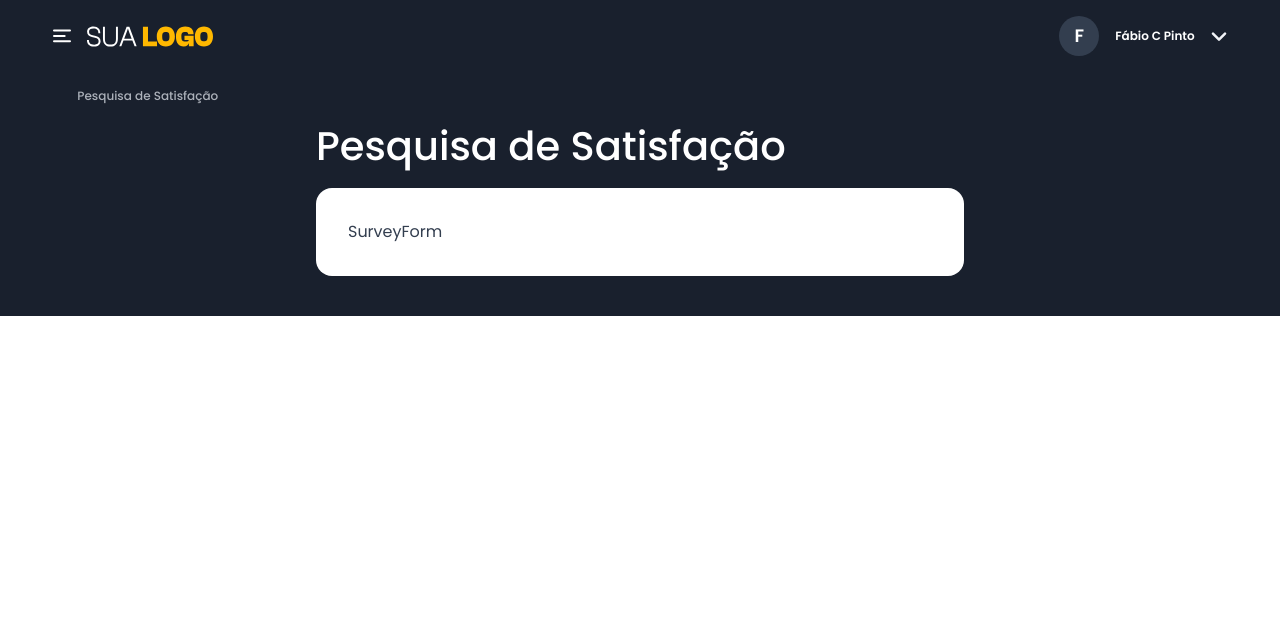
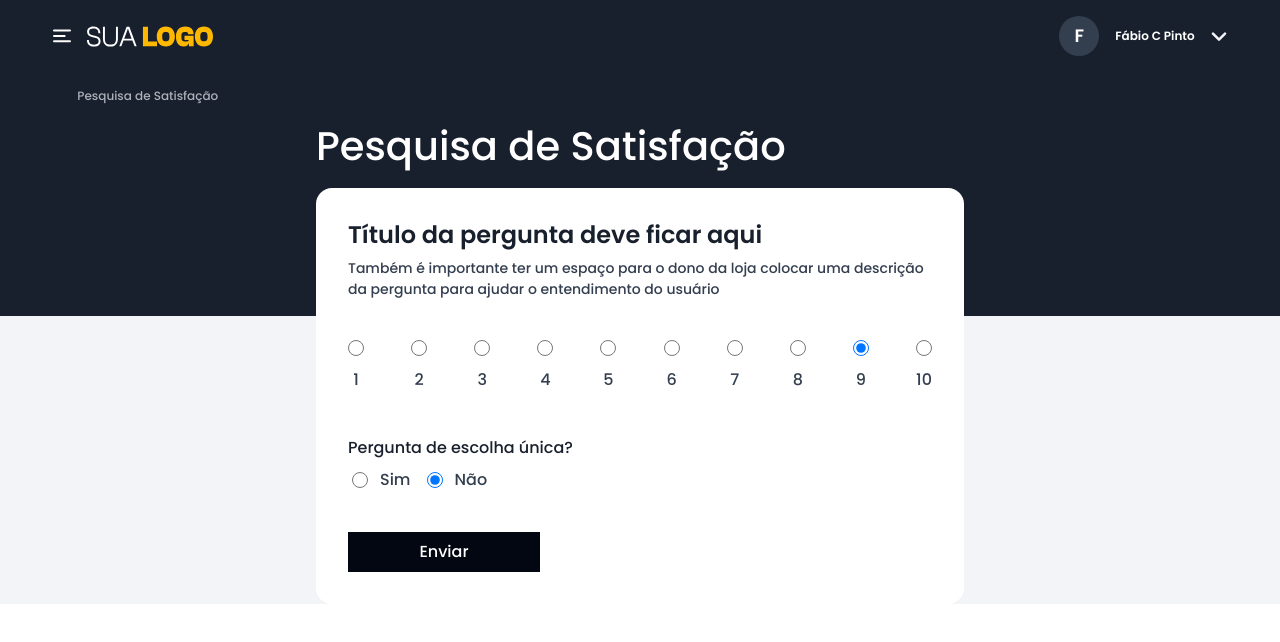
Before and after one commit to Sathosk/test-fidelimax, a Next.js app: page / in a window 1280 px wide. Shown: the top 642 px of the page. Built offline with nearby package versions, Linux system fonts and the light colour scheme.

Commit message:
feature: logic for handling input change, finished radio type question component

```diff
--- a/src/app/layout.tsx
+++ b/src/app/layout.tsx
@@ -22,7 +22,7 @@ export default function RootLayout({
 }) {
   return (
     <html lang="pt-BR">
-      <body className={`${poppins.className} text-gray-700`}>
+      <body className={`${poppins.className} font-medium text-gray-700`}>
         <Header />
         {children}
       </body>
--- a/src/app/page.tsx
+++ b/src/app/page.tsx
@@ -1,4 +1,4 @@
-import DynamicSurveyForm from '@/components/Home/DynamicSurveyForm'
+import DynamicSurveyForm from '@/components/SurveyForm/DynamicSurveyForm'
 import Wrapper from '@/components/Wrapper'
 
 export default function Home() {
--- a/src/components/Home/DynamicSurveyForm.tsx
+++ /dev/null
@@ -1,5 +0,0 @@
-'use client'
-
-export default function DynamicSurveyForm() {
-  return <form className="w-full rounded-2xl bg-white p-8">SurveyForm</form>
-}
--- /dev/null
+++ b/src/components/SurveyForm/DynamicSurveyForm.tsx
@@ -0,0 +1,116 @@
+'use client'
+
+import { useEffect, useState } from 'react'
+
+import RadioInputQuestion from './QuestionTypes/RadioInputQuestion'
+
+export type HandleInputChangeType = (value: string | number, id: number) => void
+
+type AnswerType = {
+  typeQuestion: number
+  answerValue: string | number
+}
+
+type QuestionOptionsType = {
+  value: number
+  description: string
+}
+
+type QuestionType = {
+  typeQuestion: number
+  content: string
+  mandatory: boolean
+  answerValue?: number | string
+  horizontal?: boolean
+  itens?: QuestionOptionsType[]
+  error: string
+  warning: string
+}
+
+const mockobj: QuestionType = {
+  typeQuestion: 5,
+  content: 'Pergunta de escolha única?',
+  mandatory: true,
+  answerValue: 1,
+  itens: [
+    {
+      value: 0,
+      description: 'Sim',
+    },
+    {
+      value: 1,
+      description: 'Não',
+    },
+  ],
+  error: '',
+  warning: '',
+}
+
+const mockobj2: QuestionType = {
+  typeQuestion: 2,
+  answerValue: 9,
+  mandatory: true,
+  content:
+    'Também é importante ter um espaço para o dono da loja colocar uma descrição da pergunta para ajudar o entendimento do usuário',
+  error: '',
+  warning: '',
+}
+
+const arrayMock = [mockobj2, mockobj]
+
+export default function DynamicSurveyForm() {
+  const [answers, setAnswers] = useState<AnswerType[]>([])
+
+  useEffect(() => {
+    const answers = arrayMock.map((item, index) => {
+      return {
+        id: index,
+        typeQuestion: item.typeQuestion,
+        answerValue: item.answerValue || '',
+      }
+    })
+
+    setAnswers(answers)
+  }, [])
+
+  const handleInputChange: HandleInputChangeType = (value, id) => {
+    setAnswers((prevAnswers) => {
+      const updatedAnswers = [...prevAnswers]
+      const targetAnswer = updatedAnswers[id]
+
+      if (targetAnswer) {
+        targetAnswer.answerValue = value
+      }
+
+      return updatedAnswers
+    })
+  }
+
+  function onSubmit(event: React.FormEvent<HTMLFormElement>) {
+    event.preventDefault()
+    console.log(answers)
+  }
+
+  return (
+    <form
+      className="flex w-full flex-col gap-10 rounded-2xl bg-white p-8"
+      onSubmit={onSubmit}
+    >
+      {arrayMock.map((item, index) => (
+        <RadioInputQuestion
+          key={index}
+          id={index}
+          description={item.content}
+          mandatory={item.mandatory}
+          answerValue={item.answerValue}
+          options={item.itens || undefined}
+          onChange={handleInputChange}
+        />
+      ))}
+
+      <button type="submit" className="h-10 w-48 bg-gray-950 text-white">
+        Enviar
+      </button>
+    </form>
+  )
+}
--- /dev/null
+++ b/src/components/SurveyForm/QuestionTypes/RadioInputQuestion.tsx
@@ -0,0 +1,85 @@
+import { twMerge } from 'tailwind-merge'
+
+import { HandleInputChangeType } from '../DynamicSurveyForm'
+
+type RadioOptionsType = {
+  value: number
+  description: string
+}
+
+interface RadioInputQuestionProps {
+  id: number
+  description: string
+  answerValue?: number | string
+  mandatory?: boolean
+  options?: RadioOptionsType[]
+  onChange: HandleInputChangeType
+}
+
+export default function RadioInputQuestion({
+  id,
+  description,
+  answerValue,
+  mandatory,
+  options,
+  onChange,
+}: RadioInputQuestionProps) {
+  return (
+    <>
+      {options ? (
+        <div>
+          <p className="mt-2 leading-4 text-gray-800">{description}</p>
+          <div className="mt-3 flex items-center gap-4">
+            {options.map(({ value, description }, index) => (
+              <div
+                key={value}
+                className={twMerge(
+                  'flex items-center gap-3',
+                  index === 0 && 'pl-1',
+                )}
+              >
+                <input
+                  id={`radioDynamic${value}`}
+                  type="radio"
+                  name="radioDynamicGroup"
+                  className="h-4 w-4 border-2"
+                  defaultChecked={answerValue ? answerValue === value : false}
+                  required={mandatory}
+                  onChange={() => onChange(value, id)}
+                  value={value}
+                />
+                <label htmlFor={`radioDynamic${value}`}>{description}</label>
+              </div>
+            ))}
+          </div>
+        </div>
+      ) : (
+        <div className="w-full">
+          <p className="text-2xl text-gray-800">
+            Título da pergunta deve ficar aqui
+          </p>
+          <p className="mt-2 text-sm">{description}</p>
+          <div className="mt-10 flex w-full items-center justify-between">
+            {Array.from({ length: 10 }).map((_, index) => (
+              <div key={index + 1} className="flex flex-col items-center gap-3">
+                <input
+                  id={`radioFixed${index + 1}`}
+                  type="radio"
+                  name="radioFixedGroup"
+                  className="h-4 w-4 border-2"
+                  defaultChecked={
+                    answerValue ? answerValue === index + 1 : false
+                  }
+                  onChange={() => onChange(index + 1, id)}
+                  required={mandatory}
+                  value={index}
+                />
+                <label htmlFor={`radioOption${index + 1}`}>{index + 1}</label>
+              </div>
+            ))}
+          </div>
+        </div>
+      )}
+    </>
+  )
+}
--- a/tailwind.config.ts
+++ b/tailwind.config.ts
@@ -18,6 +18,22 @@ const config: Config = {
         alert: '#FFAE00',
         primary: '#FFB800',
       },
+      fontSize: {
+        sm: [
+          '0.875rem',
+          {
+            lineHeight: '1.3125rem',
+            fontWeight: '500',
+          },
+        ],
+        '2xl': [
+          '1.5rem',
+          {
+            lineHeight: '1.875rem',
+            fontWeight: '600',
+          },
+        ],
+      },
     },
   },
   plugins: [],
```
